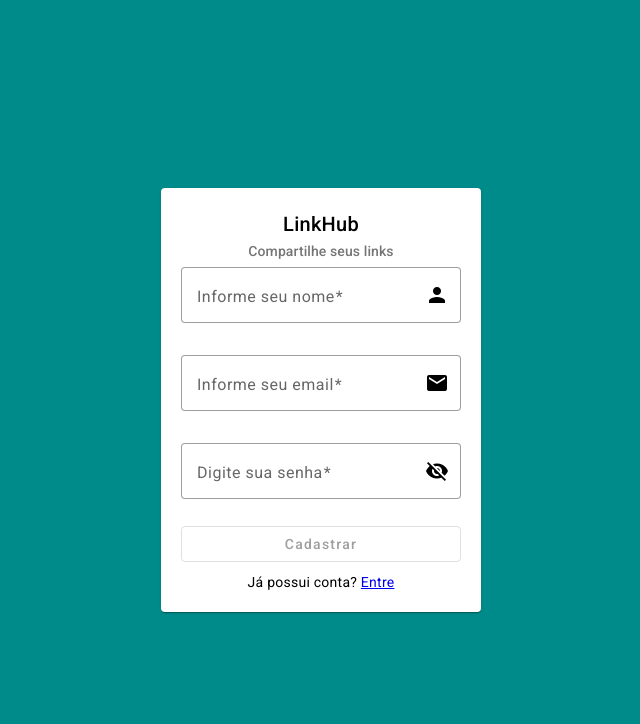
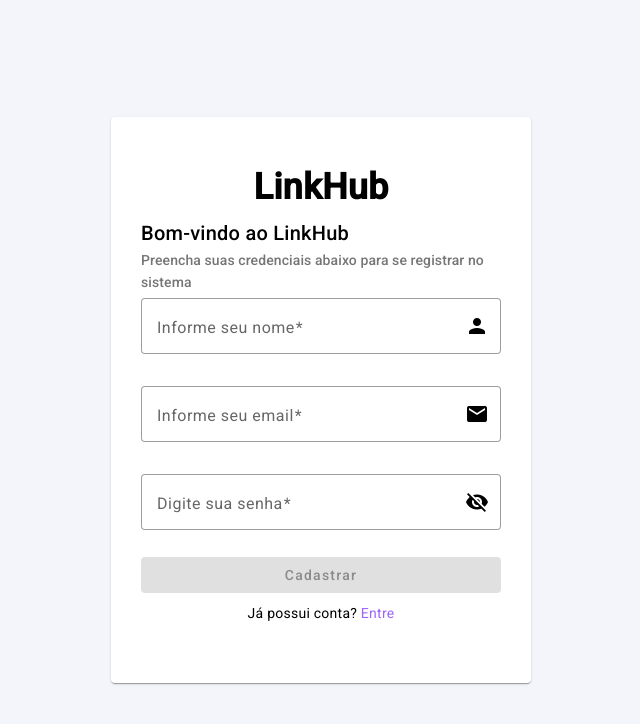
Before and after one commit to GoDevBrazil/link-hub-fe, an Angular app: page /register in a window 1280 px wide. Shown: the top 724 px of the page, without its empty margins (319-959 px from the left). Built offline with nearby package versions, Linux system fonts and the light colour scheme.

Commit message:
update css from register page

```diff
--- a/src/app/views/register/register.component.css
+++ b/src/app/views/register/register.component.css
@@ -3,14 +3,21 @@
   justify-content: center;
   align-items: center;
   height: 100vh;
-  background: darkcyan;
+  background: #F4F5FA;
 }
 
 mat-card {
-  padding: 20px;
+  padding: 60px 30px;
   display: flex;
   flex-direction: column;
-  width: 320px;
+  width: 420px;
+}
+
+.logo {
+  font-size: 36px;
+  font-weight: bold;
+  text-align: center;
+  margin-bottom: 20px;
 }
 
 form {
@@ -23,7 +30,7 @@ input {
 }
 
 mat-card-title, mat-card-subtitle {
-  text-align: center;
+  /*text-align: center;*/
 }
 
 mat-card-content {
@@ -40,3 +47,26 @@ mat-card-footer {
   text-align: center;
   margin-top: 10px;
 }
+
+.btn-lh-primary {
+  background: #9055fd;
+  color: #FFF;
+  border-color: #9055fd;
+}
+
+.btn-lh-primary:hover {
+  background: #804BE0;
+  border-color: #804BE0;
+  color: #FFF;
+}
+
+.btn-lh-primary:not(:disabled) {
+  background: #9055fd;
+  color: #FFF;
+  border-color: #9055fd;
+}
+
+mat-card-footer a {
+  color: #9b66fd;
+  text-decoration: none;
+}
--- a/src/app/views/register/register.component.html
+++ b/src/app/views/register/register.component.html
@@ -1,8 +1,8 @@
 <mat-card>
 
-  <mat-card-title>LinkHub</mat-card-title>
-  <mat-card-subtitle>Compartilhe seus links</mat-card-subtitle>
-
+  <span class="logo">LinkHub</span>
+  <mat-card-title>Bom-vindo ao LinkHub</mat-card-title>
+  <mat-card-subtitle>Preencha suas credenciais abaixo para se registrar no sistema</mat-card-subtitle>
   <mat-card-content>
 
     <form [formGroup]="registerForm" (ngSubmit)="register()">
@@ -33,7 +33,7 @@
         <mat-error *ngIf="registerForm.get('password')?.hasError('pattern')">Senha deve válida.</mat-error>
       </mat-form-field>
 
-      <button mat-stroked-button color="primary" type="submit" [disabled]="registerForm.invalid">Cadastrar</button>
+      <button mat-flat-button type="submit" class="btn-lh-primary" [disabled]="registerForm.invalid">Cadastrar</button>
     </form>
 
   </mat-card-content>
```
